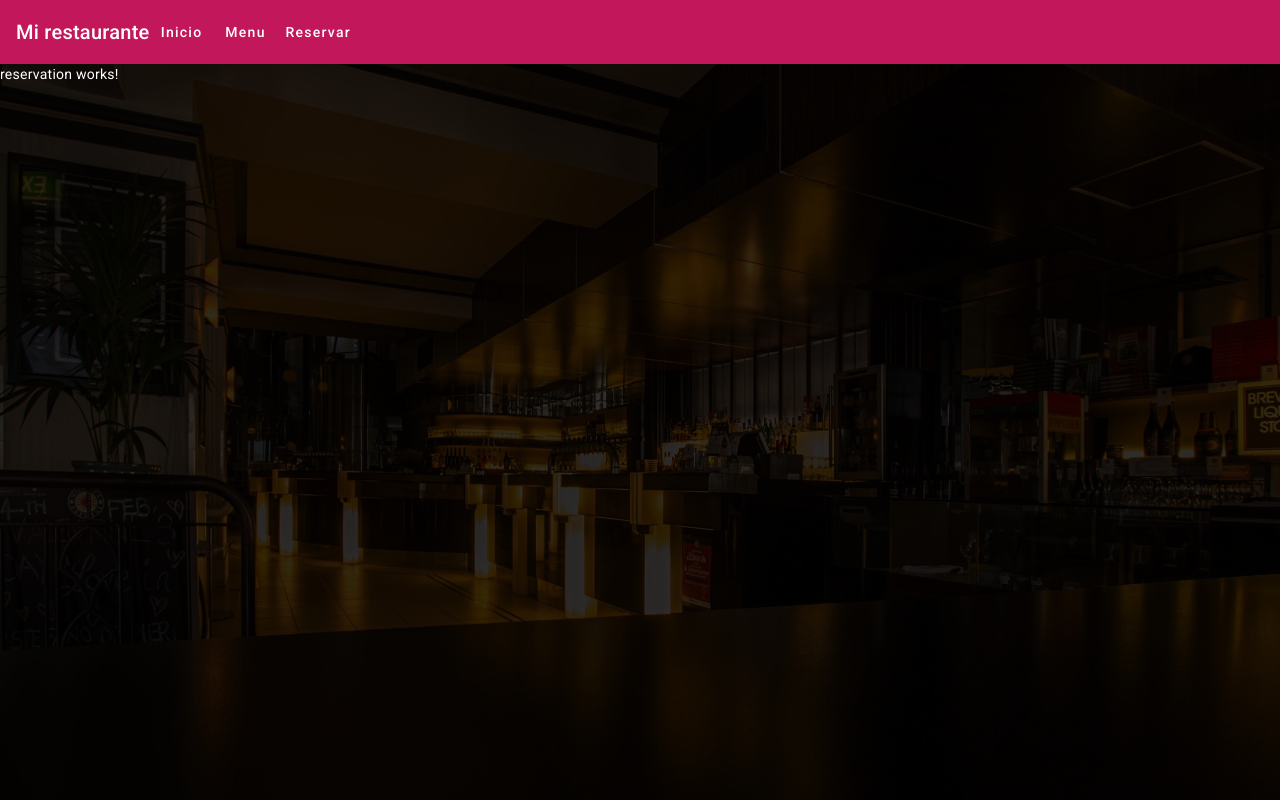
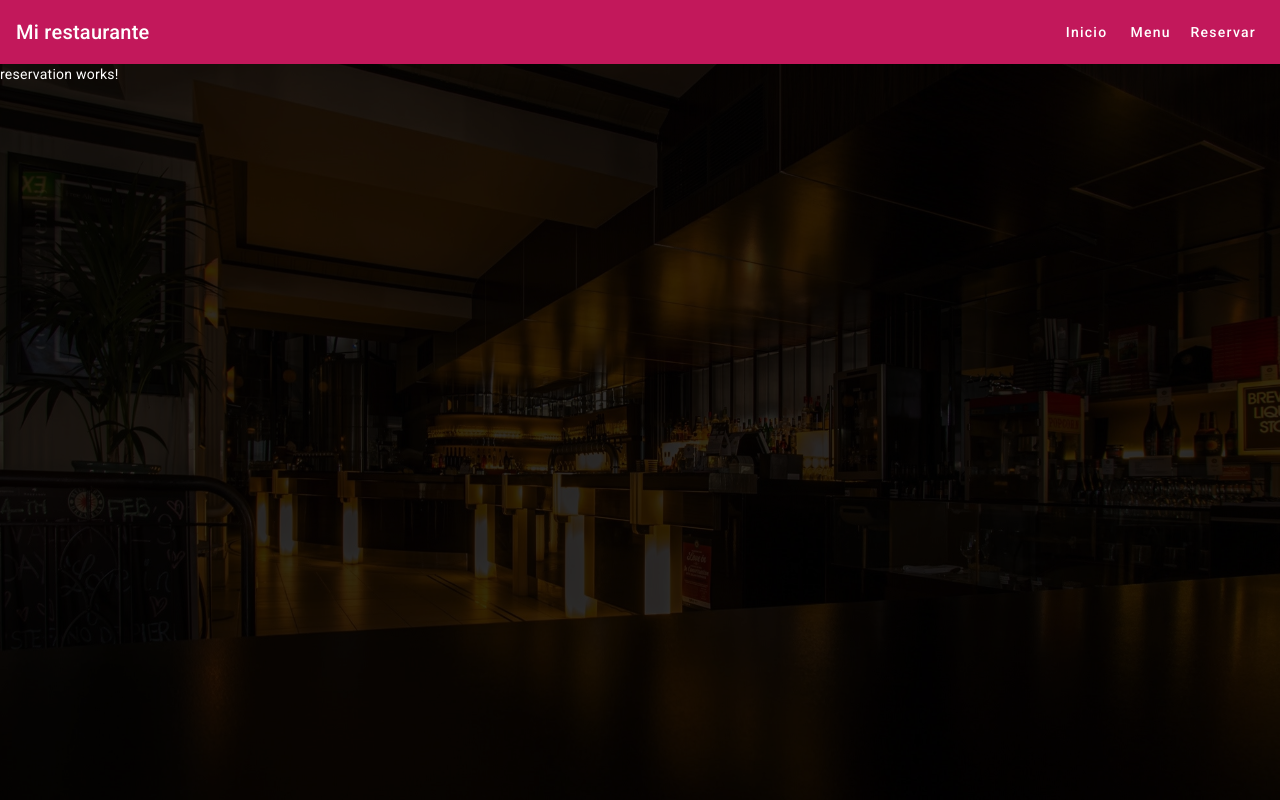
Before and after one commit to rmireles27/daa-restaurant, an Angular app: page /reservation in a window 1280 px wide. Built offline with nearby package versions, Linux system fonts and the light colour scheme.

Commit message:
Imagen de fondo

```diff
--- a/src/app/app.component.css
+++ b/src/app/app.component.css
@@ -1,5 +1,10 @@
 :host{
+    color: rgb(255, 255, 255)
+}
+
+#bg-image {
     display:block;
+    position: fixed;
     width: 100%;
     height: 100%;
     background-image: url('../assets/restaurant.jpg');
@@ -8,6 +13,9 @@
     background-size: cover;
     background-color: rgb(50, 50, 50);
     background-blend-mode: multiply;
+    z-index: -1;
+}
 
-    color: rgb(255, 255, 255)
+.spacer {
+    flex: 1 1 auto;
 }
--- a/src/app/app.component.html
+++ b/src/app/app.component.html
@@ -1,4 +1,6 @@
-  <mat-toolbar color="primary">
+<div id="bg-image"></div>
+
+<mat-toolbar color="primary">
     <mat-toolbar-row>
       <span>Mi restaurante</span>
       <span class="spacer"></span>
```
